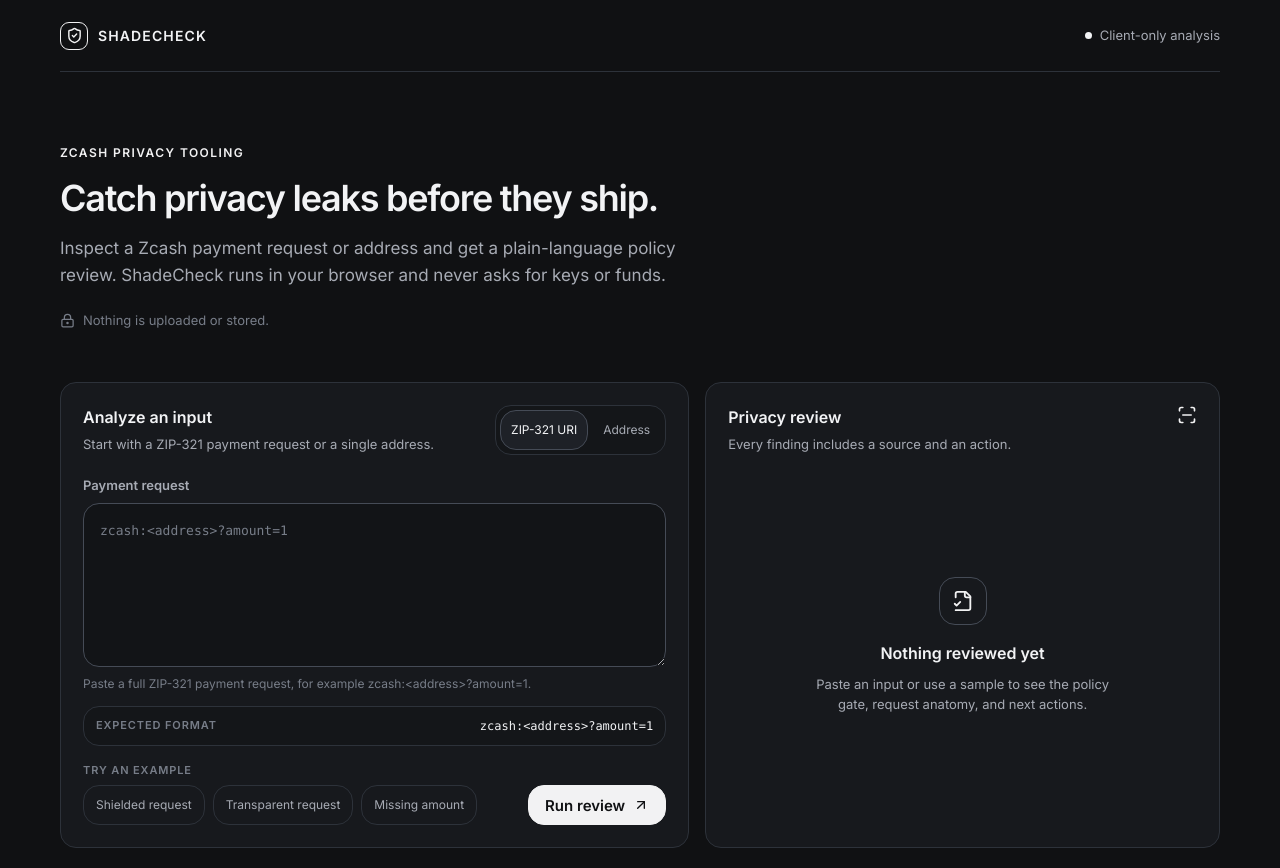
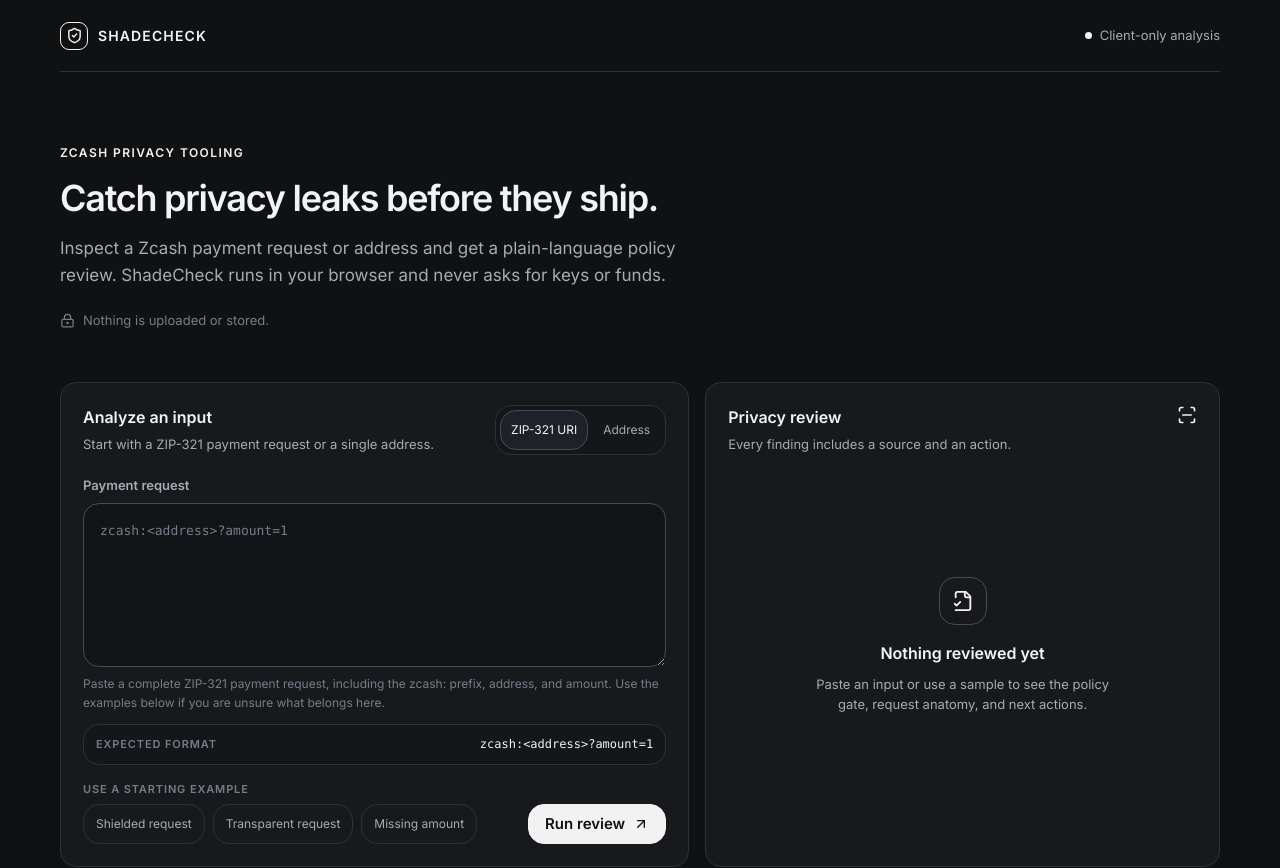
Before and after one commit to xBrokkr/zcash-hackathon, a Next.js app: page / in a window 1280 px wide. Shown: the top 868 px of the page. Built offline with nearby package versions, Linux system fonts and the light colour scheme.

Commit message:
Improve analyzer example guidance

```diff
--- a/app/globals.css
+++ b/app/globals.css
@@ -194,7 +194,7 @@
 
 .finding-list { display: grid; gap: 8px; }
 
-.finding { display: grid; grid-template-columns: 20px 1fr; gap: 10px; padding: 12px; border: 1px solid var(--border); border-radius: var(--radius); background: var(--surface-soft); }
+.finding { display: grid; grid-template-columns: 20px 1fr; gap: 10px; padding: 12px; border: 1px solid var(--border); border-left: 0; border-radius: var(--radius); background: var(--surface-soft); }
 
 .finding svg { margin-top: 2px; }
 
--- a/app/page.tsx
+++ b/app/page.tsx
@@ -135,7 +135,7 @@
     return () => window.clearTimeout(timer);
   }, []);
 
-  function runAnalysis(nextValue = value, nextMode = mode) {
+  function runAnalysis(nextValue = value, nextMode = mode, shouldScroll = false) {
     setError("");
     if (!nextValue.trim()) {
       setAnalysis(null);
@@ -150,6 +150,7 @@
     window.setTimeout(() => {
       setAnalysis(nextMode === "uri" ? analyzeUri(nextValue) : analyzeAddress(nextValue));
       setIsAnalyzing(false);
+      if (shouldScroll) scrollToReview();
     }, 160);
   }
 
@@ -161,7 +162,7 @@
   function runExample(example: InputExample, exampleMode: Mode) {
     setMode(exampleMode);
     setValue(example.value);
-    runAnalysis(example.value, exampleMode);
+    runAnalysis(example.value, exampleMode, true);
   }
 
   function chooseMode(nextMode: Mode) {
@@ -303,11 +304,11 @@
               <div className="input-wrap">
               <textarea id="analysis-input" value={value} onChange={(event) => { setValue(event.target.value); setError(""); setIsFixture(false); }} placeholder={mode === "uri" ? "zcash:<address>?amount=1" : "u1... / zs1... / t1..."} aria-describedby="analysis-help analysis-format" spellCheck={false} autoCapitalize="none" />
               </div>
-              <p id="analysis-help" className="input-help">{mode === "uri" ? "Paste a full ZIP-321 payment request, for example zcash:<address>?amount=1." : "Paste one Zcash address. Supported families include transparent, Sapling, and Unified addresses."}</p>
+              <p id="analysis-help" className="input-help">{mode === "uri" ? "Paste a complete ZIP-321 payment request, including the zcash: prefix, address, and amount. Use the examples below if you are unsure what belongs here." : "Paste one Zcash address, such as a shielded, transparent, or Unified address. Use the examples below to compare the supported formats."}</p>
               <div id="analysis-format" className="input-format"><span>Expected format</span><code>{mode === "uri" ? "zcash:<address>?amount=1" : "u1... / zs1... / ztestsapling... / t1... / tm..."}</code></div>
               <div className="form-actions">
                 <div className="sample-group">
-                  <span className="sample-label">Try an example</span>
+                  <span className="sample-label">Use a starting example</span>
                   <div className="sample-row" aria-label={`${mode === "uri" ? "Payment request" : "Address"} examples`}>
                     {examplesByMode[mode].map((example) => <button type="button" key={example.label} className="sample-button" onClick={() => runExample(example, mode)}>{example.label}</button>)}
                   </div>
```
